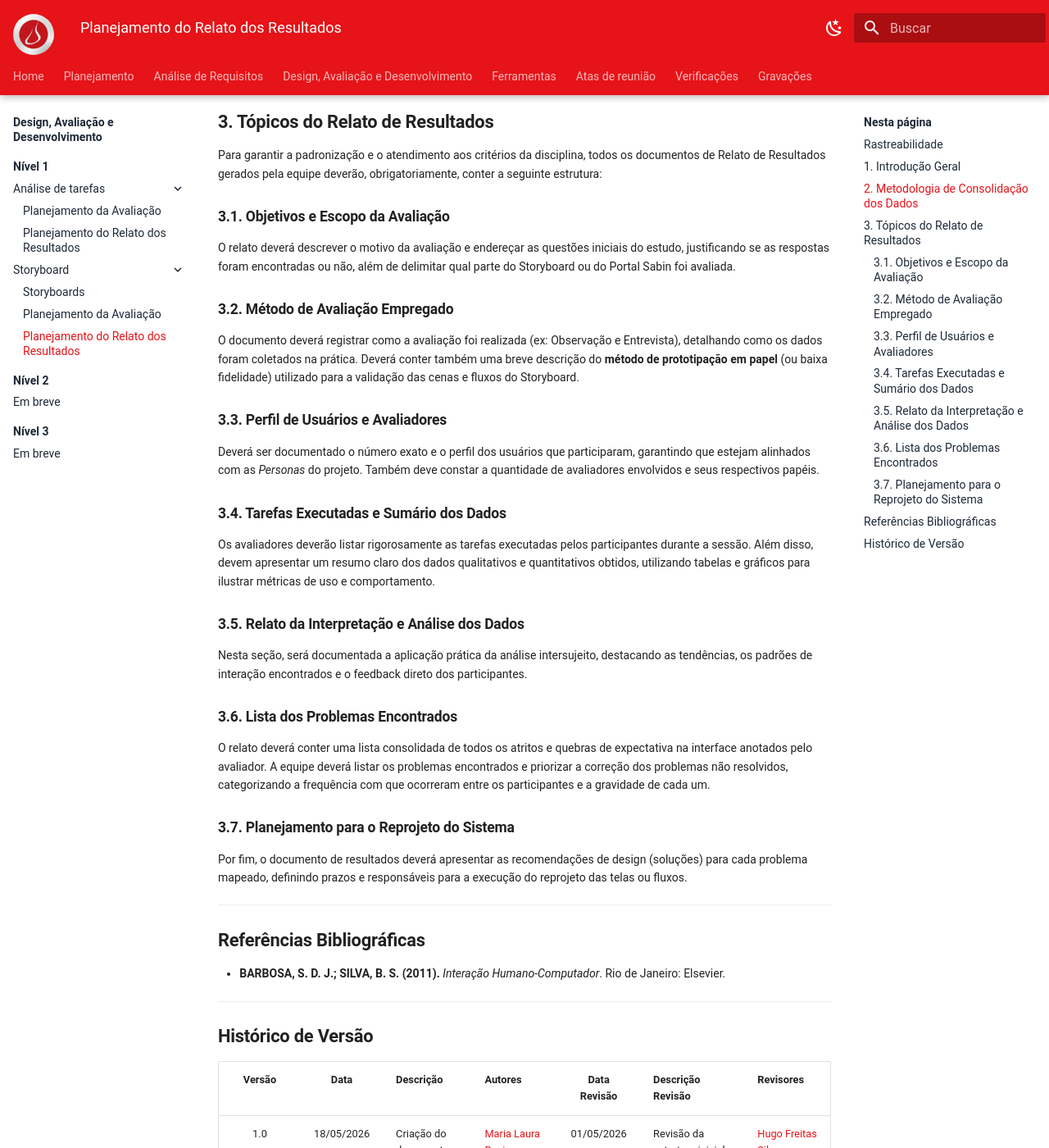
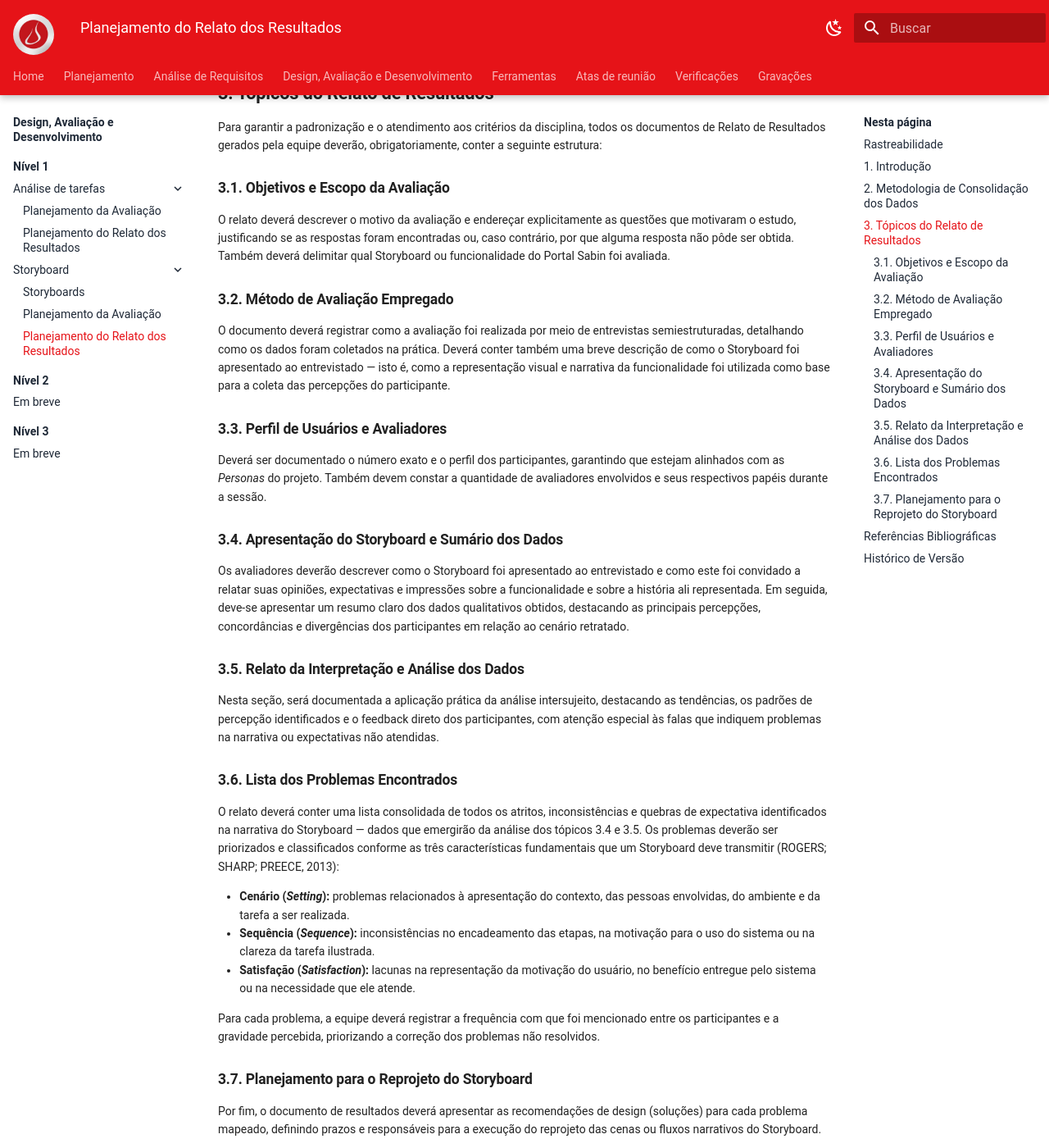
Before and after one commit to Interacao-Humano-Computador/2026.1-Grupo07, an MkDocs documentation site: the page built from docs/AvaliacaoDesenvolvimento/Nivel01/Storyboard/PlanejamentoDosResultados.md, in a window 1280 px wide and 1400 px high, scrolled down 806 px. Shown: the whole window at 82% size. Built offline with MkDocs 1.6.1 and Material for MkDocs 9.7.7, drawn with Linux system fonts in a browser that asks for light colours; some of the changed text lies outside the part shown.

Commit message:
Alterações da refatoração da entrega 4

```diff
--- a/docs/AvaliacaoDesenvolvimento/Nivel01/Storyboard/PlanejamentoDosResultados.md
+++ b/docs/AvaliacaoDesenvolvimento/Nivel01/Storyboard/PlanejamentoDosResultados.md
@@ -1,55 +1,81 @@
-# Planejamento do Relato dos Resultados - Storyboard
+# Planejamento do Relato dos Resultados — Storyboard
+
 ## Rastreabilidade
-|Artefato(s) | Autore(s)|
+
+| Artefato(s) | Autor(es) |
 | --- | --- |
-| Página de Planejamento do Relato dos Resultados do Storyboard | Maria LAura |
+| Planejamento do Relato dos Resultados do Storyboard | Maria Laura |
 
-**Introdução:** nesta pagina definiremos como sera estruturada e avaliada os resultados da avaliação do storyboard e em seguida todo o conteudo. Este planejamento tem como foco a etapa de avaliação do framework DECIDE, garantindo que a consolidação dos dados seja feita de maneira rigorosa e alinhada com as boas práticas de Interação Humano-Computador.
+---
 
-## 1. Introdução Geral
-Este documento tem como objetivo definir o planejamento e a estrutura padronizada para o relato dos resultados da avaliação de Storyboard do Portal Sabin. O intuito é garantir que, após a coleta empírica de dados, todos os avaliadores da equipe sigam a mesma metodologia de consolidação. Este artefato corresponde à etapa **"E" (Evaluate, interpret, and present the data)** do framework DECIDE (Barbosa & Silva, 2011, p. 248), definindo como os dados serão avaliados, interpretados e apresentados.
+## 1. Introdução
+
+Este documento tem como objetivo definir o planejamento e a estrutura padronizada para o relato dos resultados da avaliação de Storyboard do Portal Sabin. O intuito é garantir que, após a coleta empírica de dados por meio de entrevistas, todos os avaliadores da equipe sigam a mesma metodologia de consolidação. Este artefato corresponde à etapa **"E"** (Avaliar, interpretar e apresentar os dados) do framework DECIDE (BARBOSA; SILVA, 2021, p. 248), definindo como os dados serão avaliados, interpretados e apresentados.
+
+---
 
 ## 2. Metodologia de Consolidação dos Dados
-Uma vez concluída a coleta e a interpretação individual dos dados de cada sessão, os resultados individuais serão consolidados e analisados em conjunto por meio de uma **análise intersujeito** (Barbosa & Silva, 2011, p. 279). Nesta etapa, a equipe deverá:
 
-* Buscar **recorrências** nos resultados: padrões de comportamento e atritos comuns a vários participantes.
+Uma vez concluída a coleta e a interpretação individual dos dados de cada sessão de entrevista, os resultados serão consolidados e analisados em conjunto por meio de uma **análise intersujeito** (BARBOSA; SILVA, 2021, p. 279). Nesta etapa, a equipe deverá:
+
+* Buscar **recorrências** nos resultados: padrões de percepção e críticas comuns a vários participantes.
 * Diferenciar problemas representativos de idiossincrasias: separar o que afeta o grupo do que é uma dificuldade particular de um único indivíduo.
 * Evitar generalizações indevidas: os resultados indicam *tendências* de problemas, não certezas absolutas.
-* **Atenção:** O resultado do teste piloto não será apresentado no resultado oficial da avaliação.
+* **Atenção:** o resultado do teste piloto não será incluído no relato oficial da avaliação.
+
+---
 
 ## 3. Tópicos do Relato de Resultados
+
 Para garantir a padronização e o atendimento aos critérios da disciplina, todos os documentos de Relato de Resultados gerados pela equipe deverão, obrigatoriamente, conter a seguinte estrutura:
 
 ### 3.1. Objetivos e Escopo da Avaliação
-O relato deverá descrever o motivo da avaliação e endereçar as questões iniciais do estudo, justificando se as respostas foram encontradas ou não, além de delimitar qual parte do Storyboard ou do Portal Sabin foi avaliada.
+
+O relato deverá descrever o motivo da avaliação e endereçar explicitamente as questões que motivaram o estudo, justificando se as respostas foram encontradas ou, caso contrário, por que alguma resposta não pôde ser obtida. Também deverá delimitar qual Storyboard ou funcionalidade do Portal Sabin foi avaliada.
 
 ### 3.2. Método de Avaliação Empregado
-O documento deverá registrar como a avaliação foi realizada (ex: Observação e Entrevista), detalhando como os dados foram coletados na prática. Deverá conter também uma breve descrição do **método de prototipação em papel** (ou baixa fidelidade) utilizado para a validação das cenas e fluxos do Storyboard.
+
+O documento deverá registrar como a avaliação foi realizada por meio de entrevistas semiestruturadas, detalhando como os dados foram coletados na prática. Deverá conter também uma breve descrição de como o Storyboard foi apresentado ao entrevistado — isto é, como a representação visual e narrativa da funcionalidade foi utilizada como base para a coleta das percepções do participante.
 
 ### 3.3. Perfil de Usuários e Avaliadores
-Deverá ser documentado o número exato e o perfil dos usuários que participaram, garantindo que estejam alinhados com as *Personas* do projeto. Também deve constar a quantidade de avaliadores envolvidos e seus respectivos papéis.
 
-### 3.4. Tarefas Executadas e Sumário dos Dados
-Os avaliadores deverão listar rigorosamente as tarefas executadas pelos participantes durante a sessão. Além disso, devem apresentar um resumo claro dos dados qualitativos e quantitativos obtidos, utilizando tabelas e gráficos para ilustrar métricas de uso e comportamento.
+Deverá ser documentado o número exato e o perfil dos participantes, garantindo que estejam alinhados com as *Personas* do projeto. Também devem constar a quantidade de avaliadores envolvidos e seus respectivos papéis durante a sessão.
+
+### 3.4. Apresentação do Storyboard e Sumário dos Dados
+
+Os avaliadores deverão descrever como o Storyboard foi apresentado ao entrevistado e como este foi convidado a relatar suas opiniões, expectativas e impressões sobre a funcionalidade e sobre a história ali representada. Em seguida, deve-se apresentar um resumo claro dos dados qualitativos obtidos, destacando as principais percepções, concordâncias e divergências dos participantes em relação ao cenário retratado.
 
 ### 3.5. Relato da Interpretação e Análise dos Dados
-Nesta seção, será documentada a aplicação prática da análise intersujeito, destacando as tendências, os padrões de interação encontrados e o feedback direto dos participantes.
+
+Nesta seção, será documentada a aplicação prática da análise intersujeito, destacando as tendências, os padrões de percepção identificados e o feedback direto dos participantes, com atenção especial às falas que indiquem problemas na narrativa ou expectativas não atendidas.
 
 ### 3.6. Lista dos Problemas Encontrados
-O relato deverá conter uma lista consolidada de todos os atritos e quebras de expectativa na interface anotados pelo avaliador. A equipe deverá listar os problemas encontrados e priorizar a correção dos problemas não resolvidos, categorizando a frequência com que ocorreram entre os participantes e a gravidade de cada um.
 
-### 3.7. Planejamento para o Reprojeto do Sistema
-Por fim, o documento de resultados deverá apresentar as recomendações de design (soluções) para cada problema mapeado, definindo prazos e responsáveis para a execução do reprojeto das telas ou fluxos.
+O relato deverá conter uma lista consolidada de todos os atritos, inconsistências e quebras de expectativa identificados na narrativa do Storyboard — dados que emergirão da análise dos tópicos 3.4 e 3.5. Os problemas deverão ser priorizados e classificados conforme as três características fundamentais que um Storyboard deve transmitir (ROGERS; SHARP; PREECE, 2013):
+
+* **Cenário (*Setting*):** problemas relacionados à apresentação do contexto, das pessoas envolvidas, do ambiente e da tarefa a ser realizada.
+* **Sequência (*Sequence*):** inconsistências no encadeamento das etapas, na motivação para o uso do sistema ou na clareza da tarefa ilustrada.
+* **Satisfação (*Satisfaction*):** lacunas na representação da motivação do usuário, no benefício entregue pelo sistema ou na necessidade que ele atende.
+
+Para cada problema, a equipe deverá registrar a frequência com que foi mencionado entre os participantes e a gravidade percebida, priorizando a correção dos problemas não resolvidos.
+
+### 3.7. Planejamento para o Reprojeto do Storyboard
+
+Por fim, o documento de resultados deverá apresentar as recomendações de design (soluções) para cada problema mapeado, definindo prazos e responsáveis para a execução do reprojeto das cenas ou fluxos narrativos do Storyboard.
 
 ---
 
 ## Referências Bibliográficas
 
-* **BARBOSA, S. D. J.; SILVA, B. S. (2011).** *Interação Humano-Computador*. Rio de Janeiro: Elsevier.
+* **BARBOSA, S. D. J.; SILVA, B. S.** *Interação Humano-Computador e Experiência do Usuário.* Rio de Janeiro: Elsevier, 2021.
+
+* **ROGERS, Y.; SHARP, H.; PREECE, J.** *Design de Interação: Além da Interação Humano-Computador.* 3. ed. Porto Alegre: Bookman, 2013.
 
 ---
 
 ## Histórico de Versão
+
 | Versão | Data | Descrição | Autores | Data Revisão | Descrição Revisão | Revisores |
 | :---: | :---: | :--- | :--- | :---: | :--- | :--- |
-| 1.0 | 18/05/2026 | Criação do documento | [Maria Laura Regis](https://github.com/Maria-Laura-Regis) | 01/05/2026 | Revisão da estrutura inicial e do conteúdo base | [Hugo Freitas Silva](https://github.com/HugoFreitass) |
+| 1.0 | 18/05/2026 | Criação do documento | Maria Laura Regis | 18/05/2026 | Revisão da estrutura inicial e do conteúdo base | Hugo Freitas Silva |
+| 1.1 | 23/05/2026 | Maria Laura | Ajustes nos tópicos, unificação de introduções, padronização bibliográfica e correções de método | Maria Laura Regis | Philipe Amancio |
```
Also changed, not shown: docs/AvaliacaoDesenvolvimento/Nivel01/Storyboard/Storyboard.md (+65 -26 lines), docs/AvaliacaoeDesenvolvimento/AnaliseDeTarefas/PlanejamentosDaAvaliacaoDoGrupo/PlanejamentoMaria.md (added, +82 -0 lines), docs/requisitos/cenario.md (+1 -1 lines).
